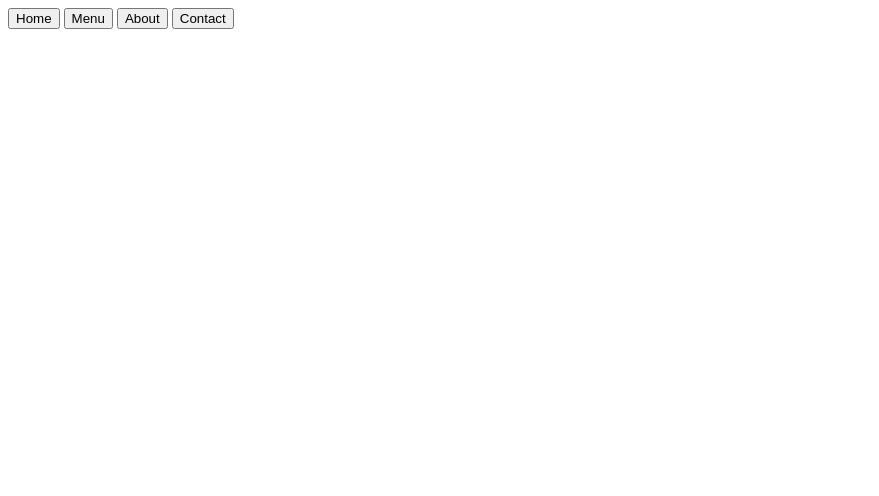
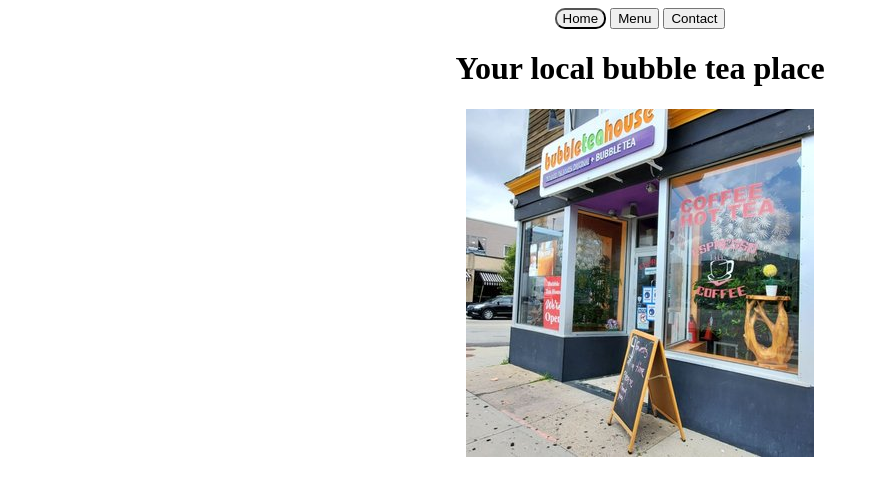
Before and after one commit to tomeklarysz/Restaurant-Page, a website built with webpack: page src/index.html in a window 1280 px wide. Both pictures are taken after a click on the button "Home". Shown: the whole page, without its empty margins (0-879 px from the left). Built offline with nearby package versions, Linux system fonts and the light colour scheme.

Commit message:
home module

```diff
--- a/package.json
+++ b/package.json
@@ -5,13 +5,16 @@
   "main": "index.js",
   "scripts": {
     "test": "echo \"Error: no test specified\" && exit 1",
+    "watch": "webpack --watch",
     "build": "webpack"
   },
   "keywords": [],
   "author": "",
   "license": "ISC",
   "devDependencies": {
+    "css-loader": "^6.10.0",
     "html-webpack-plugin": "^5.6.0",
+    "style-loader": "^3.3.4",
     "webpack": "^5.91.0",
     "webpack-cli": "^5.1.4"
   }
--- /dev/null
+++ b/src/home.js
@@ -0,0 +1,21 @@
+import Picture from './media/home.jpg';
+
+const loadHome = () => {
+  const homeDiv = document.createElement('div');
+
+  const h1 = document.createElement('h1')
+  h1.textContent = 'Your local bubble tea place';
+  h1.style.textAlign = 'center';
+  homeDiv.appendChild(h1);
+
+  const imgContainer = document.createElement('div');
+  imgContainer.classList.add('img-container');
+  const homePic = new Image();
+  homePic.src = Picture;
+  imgContainer.appendChild(homePic);
+  homeDiv.appendChild(imgContainer);
+
+  document.body.appendChild(homeDiv);
+}
+
+export { loadHome };
--- a/src/index.html
+++ b/src/index.html
@@ -8,9 +8,8 @@
 <body>
   <header>
     <nav>
-      <button>Home</button>
+      <button id="home">Home</button>
       <button>Menu</button>
-      <button>About</button>
       <button>Contact</button>
     </nav>
   </header>
--- a/src/index.js
+++ b/src/index.js
@@ -1,2 +1,11 @@
+import './style.css';
+import { loadHome } from './home';
 
 console.log('checking')
+
+const homeBtn = document.getElementById('home');
+homeBtn.addEventListener('click', () => {
+  loadHome();
+});
+
+// loadHome()
--- /dev/null
+++ b/src/style.css
@@ -0,0 +1,13 @@
+.img-container {
+  display: flex;
+  justify-content: center;
+  align-items: center;
+}
+
+nav {
+  text-align: center;
+}
+
+#home {
+  border-radius: 10px;
+}
--- a/webpack.config.js
+++ b/webpack.config.js
@@ -9,7 +9,20 @@ module.exports = {
   },
   plugins: [
     new HtmlWebpackPlugin({
+      title: 'Restaurant',
       template: 'src/index.html',
     }),
   ],
+  module: {
+    rules: [
+      {
+        test: /\.css$/i,
+        use: ['style-loader', 'css-loader'],
+      },
+      {
+        test: /\.(png|svg|jpg|jpeg|gif)$/i,
+        type: 'asset/resource',
+      },
+    ],
+  },
 };
```
Also changed, not shown: src/media/home.jpg (added), 2 other files.
